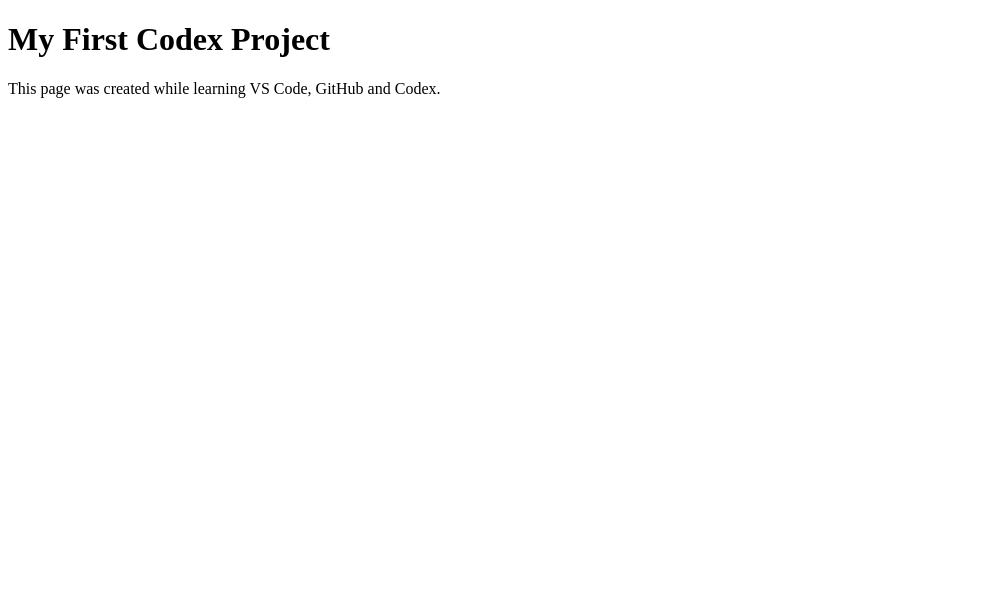
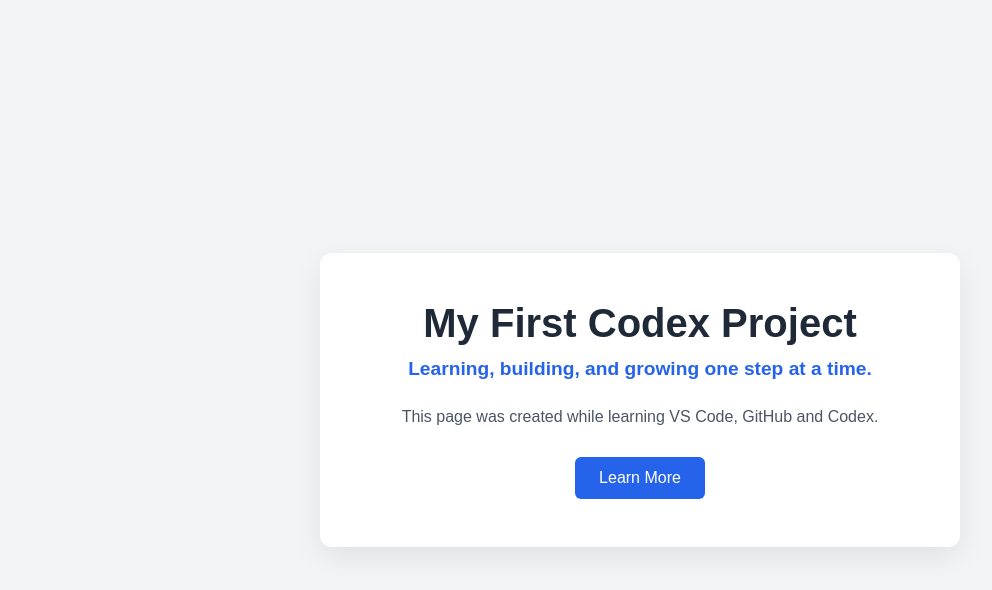
Before and after one commit to salinip101-cpu/codex-practice, a plain HTML site: page index.html in a window 1280 px wide. Shown: the whole page, without its empty margins (0-992 px from the left). Drawn offline with Linux system fonts and the light colour scheme.

Commit message:
Improve practice webpage

```diff
--- a/index.html
+++ b/index.html
@@ -4,9 +4,72 @@
     <meta charset="UTF-8">
     <meta name="viewport" content="width=device-width, initial-scale=1.0">
     <title>Codex Practice</title>
+    <style>
+        * {
+            box-sizing: border-box;
+        }
+
+        body {
+            margin: 0;
+            min-height: 100vh;
+            display: flex;
+            align-items: center;
+            justify-content: center;
+            padding: 24px;
+            font-family: Arial, sans-serif;
+            color: #1f2937;
+            background-color: #f3f4f6;
+        }
+
+        main {
+            width: 100%;
+            max-width: 640px;
+            padding: 48px;
+            text-align: center;
+            background-color: #ffffff;
+            border-radius: 12px;
+            box-shadow: 0 10px 30px rgba(0, 0, 0, 0.08);
+        }
+
+        h1 {
+            margin: 0 0 12px;
+            font-size: 2.5rem;
+        }
+
+        .subtitle {
+            margin: 0 0 24px;
+            color: #2563eb;
+            font-size: 1.2rem;
+            font-weight: bold;
+        }
+
+        main p:not(.subtitle) {
+            margin: 0 0 28px;
+            color: #4b5563;
+            line-height: 1.6;
+        }
+
+        button {
+            padding: 12px 24px;
+            border: none;
+            border-radius: 6px;
+            color: #ffffff;
+            background-color: #2563eb;
+            font-size: 1rem;
+            cursor: pointer;
+        }
+
+        button:hover {
+            background-color: #1d4ed8;
+        }
+    </style>
 </head>
 <body>
-    <h1>My First Codex Project</h1>
-    <p>This page was created while learning VS Code, GitHub and Codex.</p>
+    <main>
+        <h1>My First Codex Project</h1>
+        <p class="subtitle">Learning, building, and growing one step at a time.</p>
+        <p>This page was created while learning VS Code, GitHub and Codex.</p>
+        <button type="button">Learn More</button>
+    </main>
 </body>
 </html>
```
